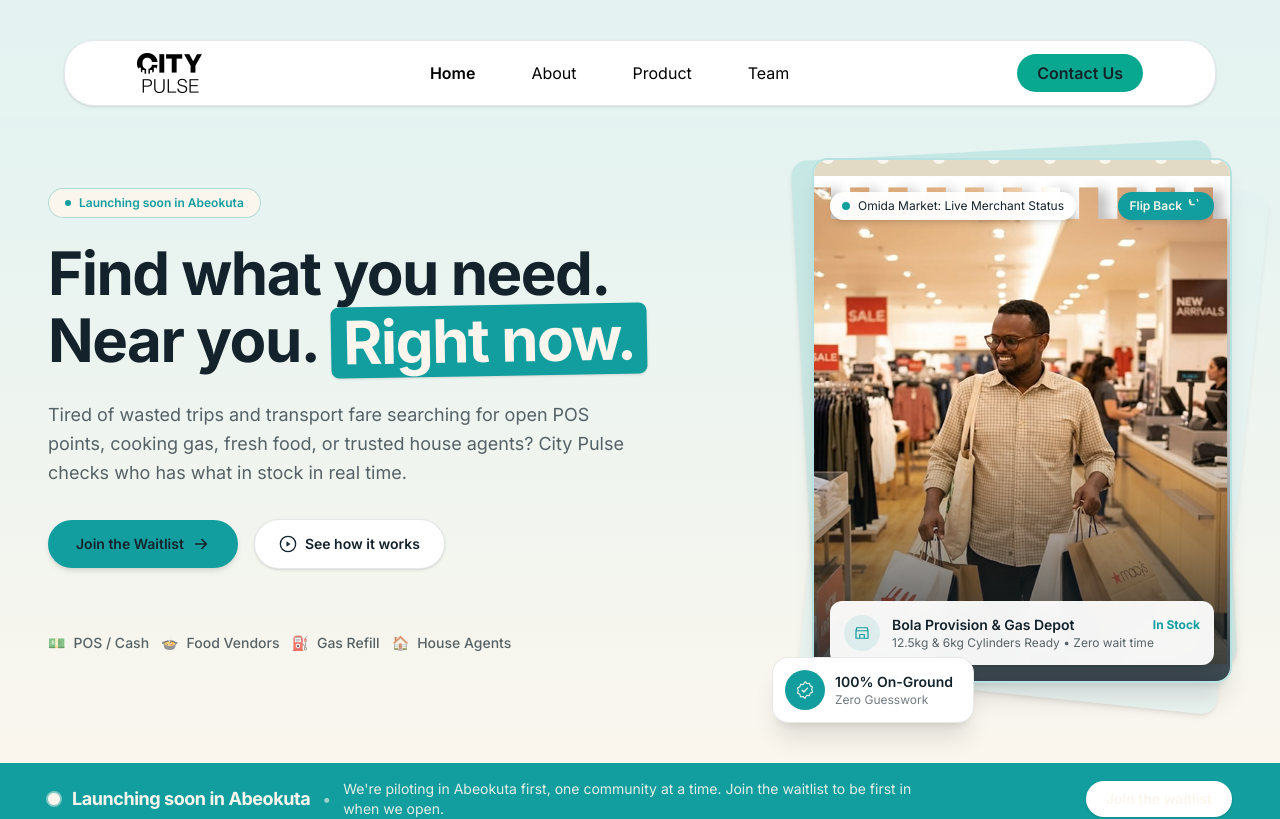
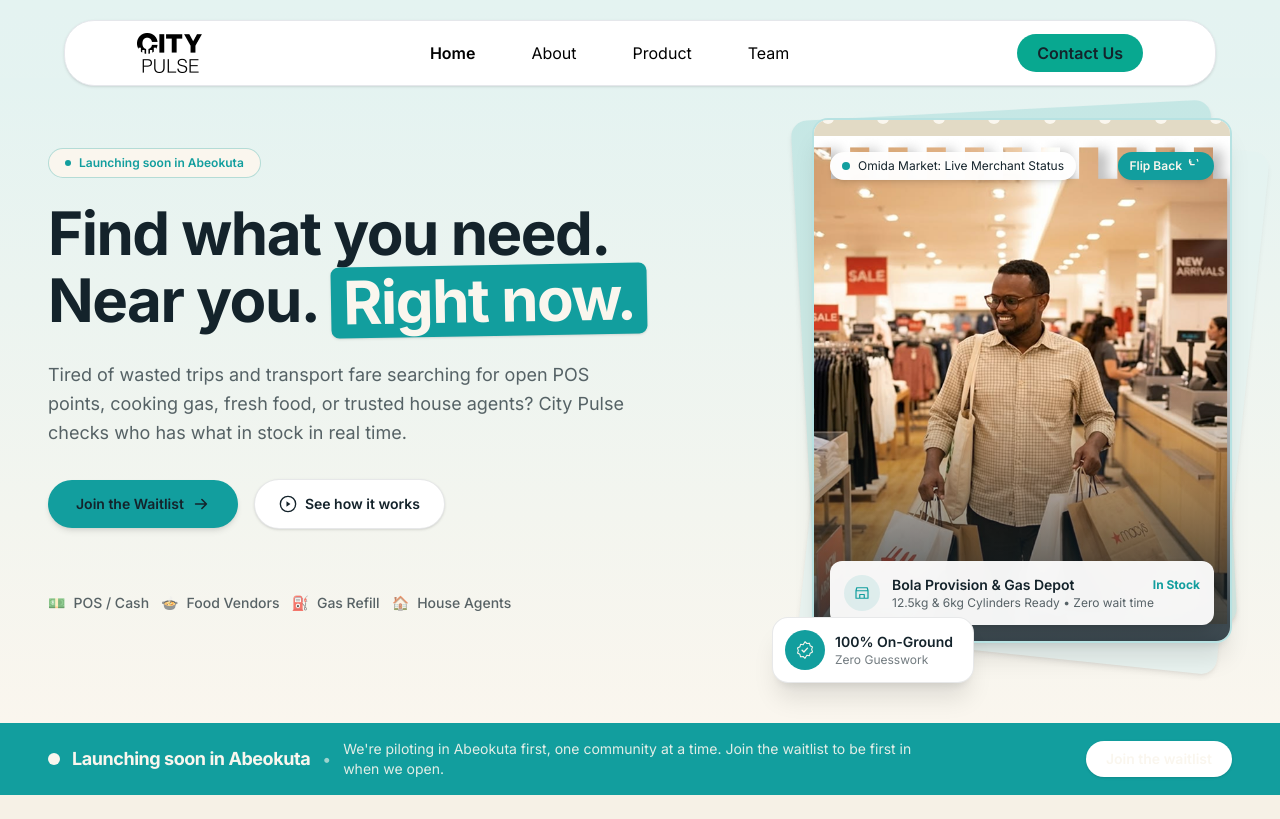
Before and after one commit to praisecracks/city-pulse, a React app in the folder apps/web/: page / in a window 1280 px wide. Shown: the top 819 px of the page. Built offline with nearby package versions, Linux system fonts and the light colour scheme; the HTML template or start-up script is replaced by a standard one.

Commit message:
NavBar made Sticky to page top

```diff
--- a/apps/web/src/Pages/Home.jsx
+++ b/apps/web/src/Pages/Home.jsx
@@ -28,7 +28,6 @@
 //   );
 // }
 
-import { useState } from "react";
 import HeroSection from "../components/home/HeroSection";
 import LaunchBanner from "../components/home/LaunchBanner";
 import StatsSection from "../components/home/StatsSection";
--- a/apps/web/src/components/shared/NavBar.jsx
+++ b/apps/web/src/components/shared/NavBar.jsx
@@ -5,7 +5,7 @@
   const [isOpen, setIsOpen] = useState(false);
 
   return (
-    <nav className="relative z-50 mx-auto mt-5 mb-3 w-[92%] rounded-[30px] border border-gray-200 bg-white px-4 py-3 shadow-sm sm:mt-7 sm:w-[90%] sm:px-6 lg:mt-10">
+    <nav className="sticky top-5 z-50 mx-auto mb-3 w-[92%] rounded-[30px] border border-gray-200 bg-white px-4 py-3 shadow-sm sm:w-[90%] sm:px-6">
       <div className="mx-auto flex min-h-10 max-w-[2048px] items-center justify-between sm:px-2 lg:px-8 xl:px-12">
         {/* Logo */}
         <a href="/" className="flex shrink-0 items-center">
```
